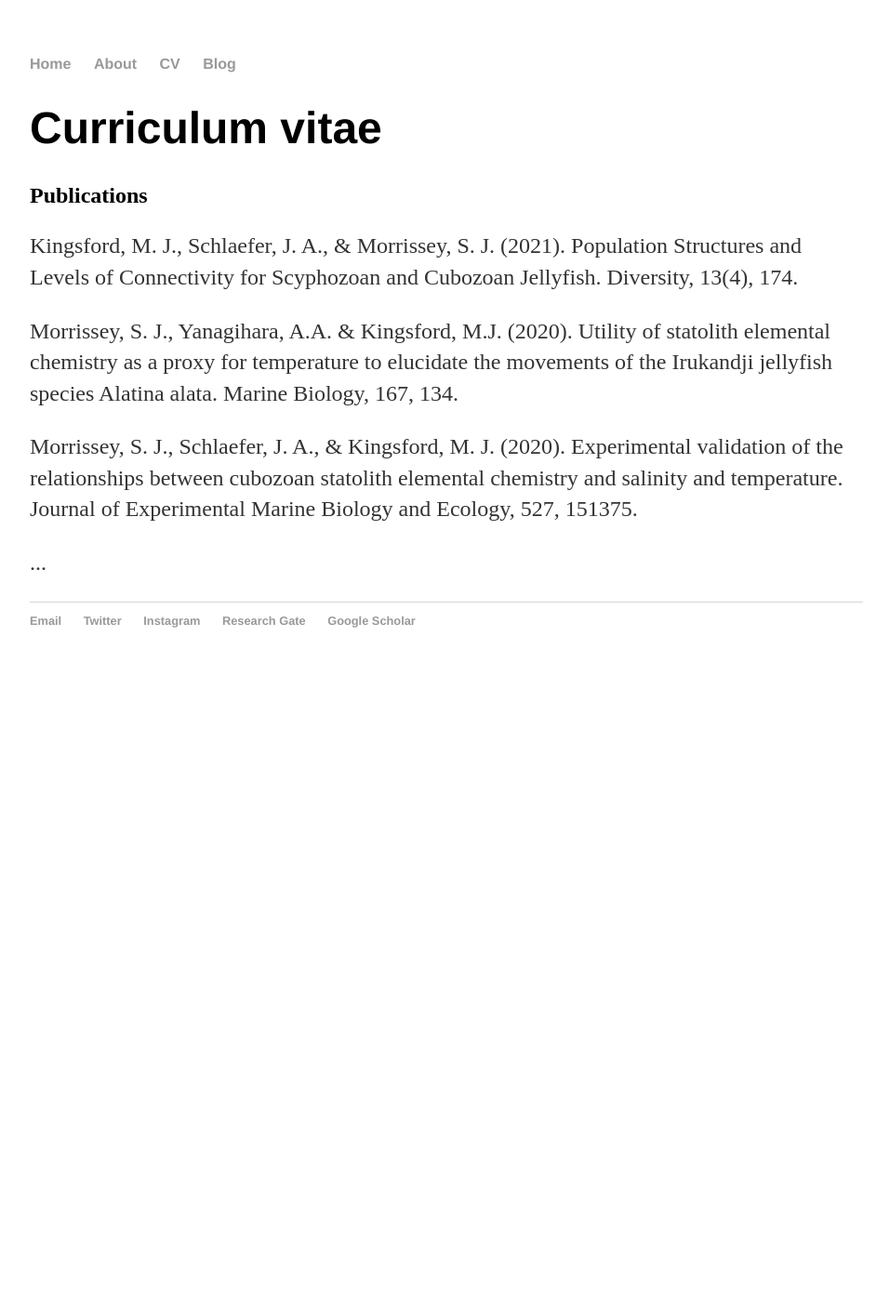
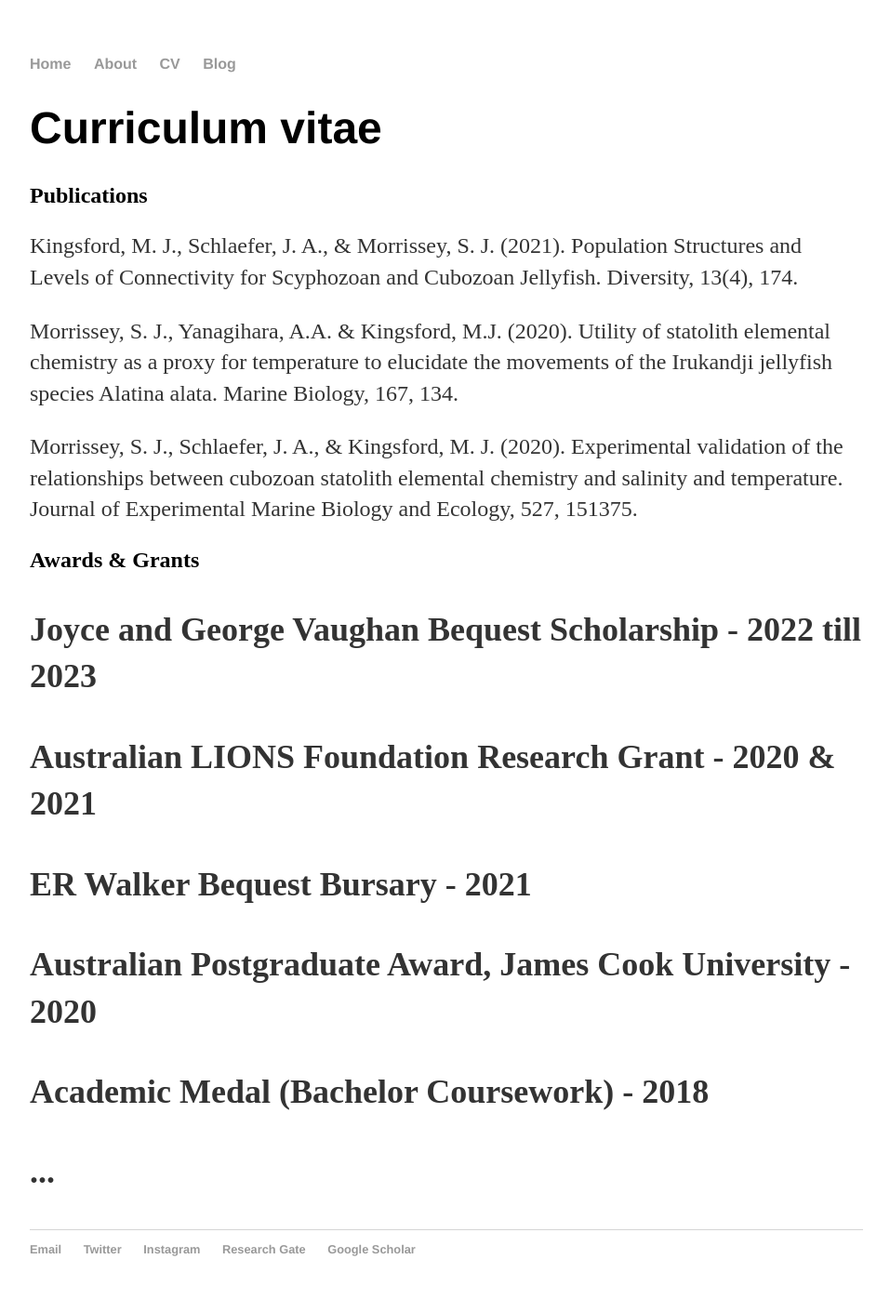
Before and after one commit to ScottJMorrissey/ScottJMorrissey.github.io, a Jekyll site: the page built from cv/index.html, in a window 1280 px wide. Shown: the whole page at 93% size, without its empty margins (160-1117 px from the left). Built offline with Jekyll 4.4.1, drawn with Linux system fonts in a browser that asks for light colours; before the commit the page ends 900 px from its top, so only the background shows below that.

Commit message:
Update index.html

```diff
--- a/cv/index.html
+++ b/cv/index.html
@@ -8,5 +8,13 @@ title: Scott Morrissey CV
 	<p>Kingsford, M. J., Schlaefer, J. A., & Morrissey, S. J. (2021). Population Structures and Levels of Connectivity for Scyphozoan and Cubozoan Jellyfish. Diversity, 13(4), 174.</a></p>
 	<p>Morrissey, S. J., Yanagihara, A.A. & Kingsford, M.J. (2020). Utility of statolith elemental chemistry as a proxy for temperature to elucidate the movements of the Irukandji jellyfish species Alatina alata. Marine Biology, 167, 134.</a></p>
 	<p>Morrissey, S. J., Schlaefer, J. A., & Kingsford, M. J. (2020). Experimental validation of the relationships between cubozoan statolith elemental chemistry and salinity and temperature. Journal of Experimental Marine Biology and Ecology, 527, 151375.</a></p>
-	<p>...</a></p>
+
+	<h2>Awards & Grants<h2>
+	<p>Joyce and George Vaughan Bequest Scholarship - 2022 till 2023</a></p>
+	<p>Australian LIONS Foundation Research Grant - 2020 & 2021</a></p>
+	<p>ER Walker Bequest Bursary - 2021</a></p>
+	<p>Australian Postgraduate Award, James Cook University - 2020</a></p>
+	<p>Academic Medal (Bachelor Coursework) - 2018</a></p>
+
+<p>...</a></p>
 </div><!-- /.blurb -->
```
